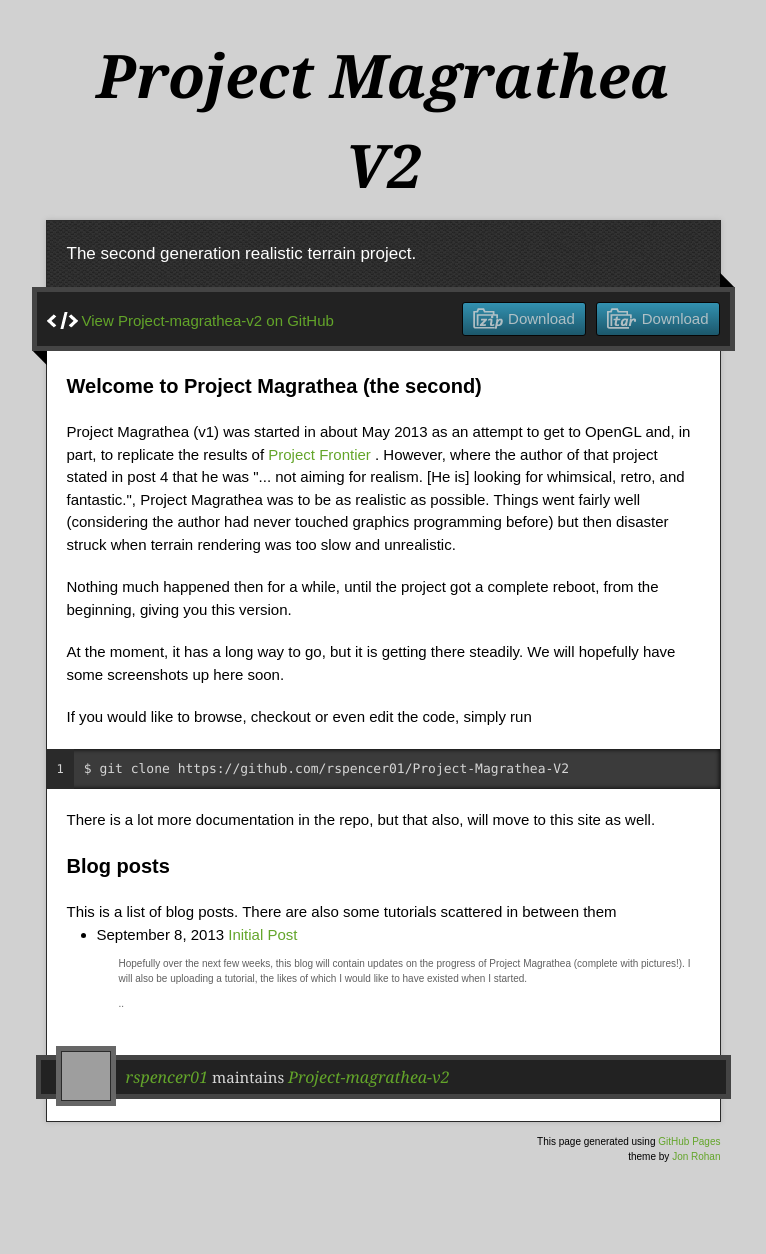
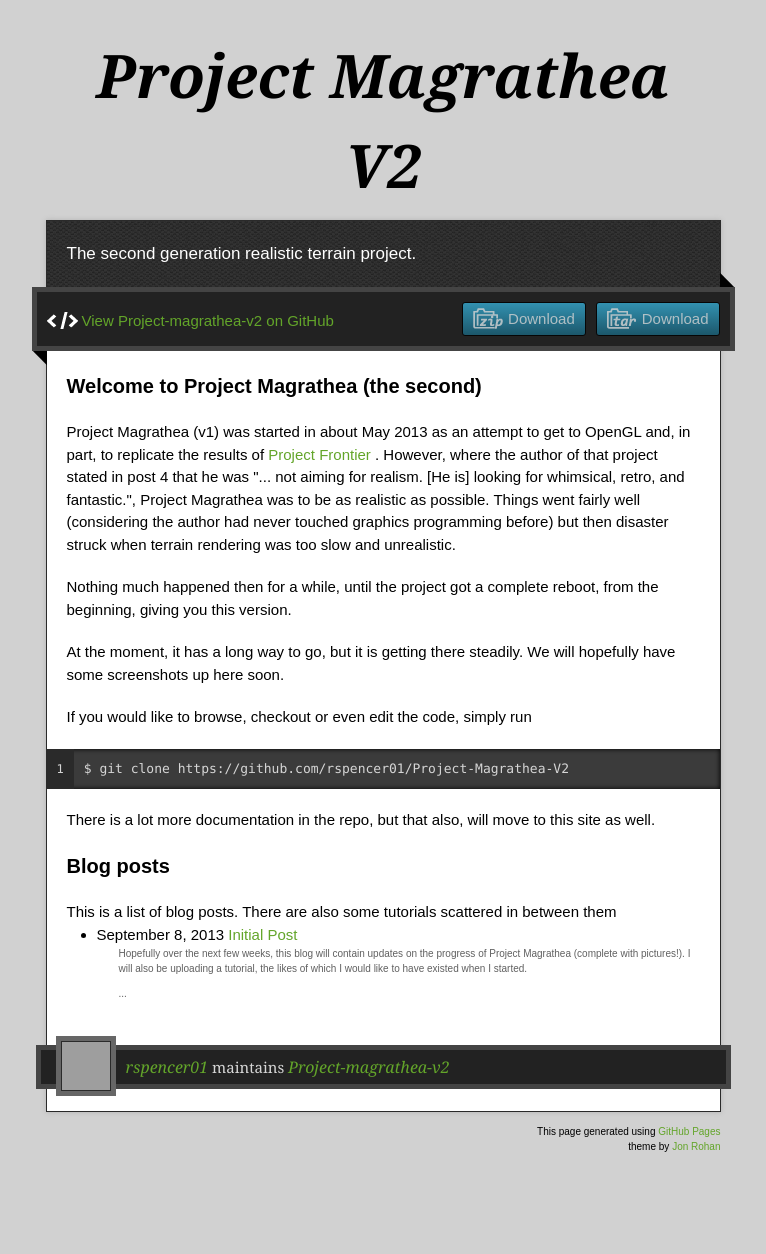
Before and after one commit to rspencer01/Project-Magrathea-V2, a Jekyll site: the page built from index.html, in a window 1280 px wide. Shown: the whole page, without its empty margins (257-1023 px from the left). Built offline with Jekyll 4.4.1, drawn with Linux system fonts in a browser that asks for light colours; nearby versions of some CDN libraries; Markdown is read by kramdown in place of the engine named in the settings; grey boxes are pictures that could not be loaded.

Commit message:
Looks good things

```diff
--- a/_layouts/post.html
+++ b/_layouts/post.html
@@ -4,7 +4,7 @@
 
 <div class="content">
   <div id="post">
-    <h1>Post: {{ page.title }} {{ title }}</h1>
+    <h1>Post: {{ page.title }}</h1>
     {{ content }}
   </div>
 </div>
--- a/index.html
+++ b/index.html
@@ -26,7 +26,7 @@
       <li>
 	<span>{{ post.date | date: "%B %e, %Y" }}</span> <a href="http://rspencer01.github.io/Project-Magrathea-V2{{ post.url }}">{{ post.title }}</a>
 	  <div class="post-excerpt">
-		<p> {{post.excerpt }}..</p>
+		{{post.excerpt }}...
 	  </div>
       </li>
       {% endfor %}
```
